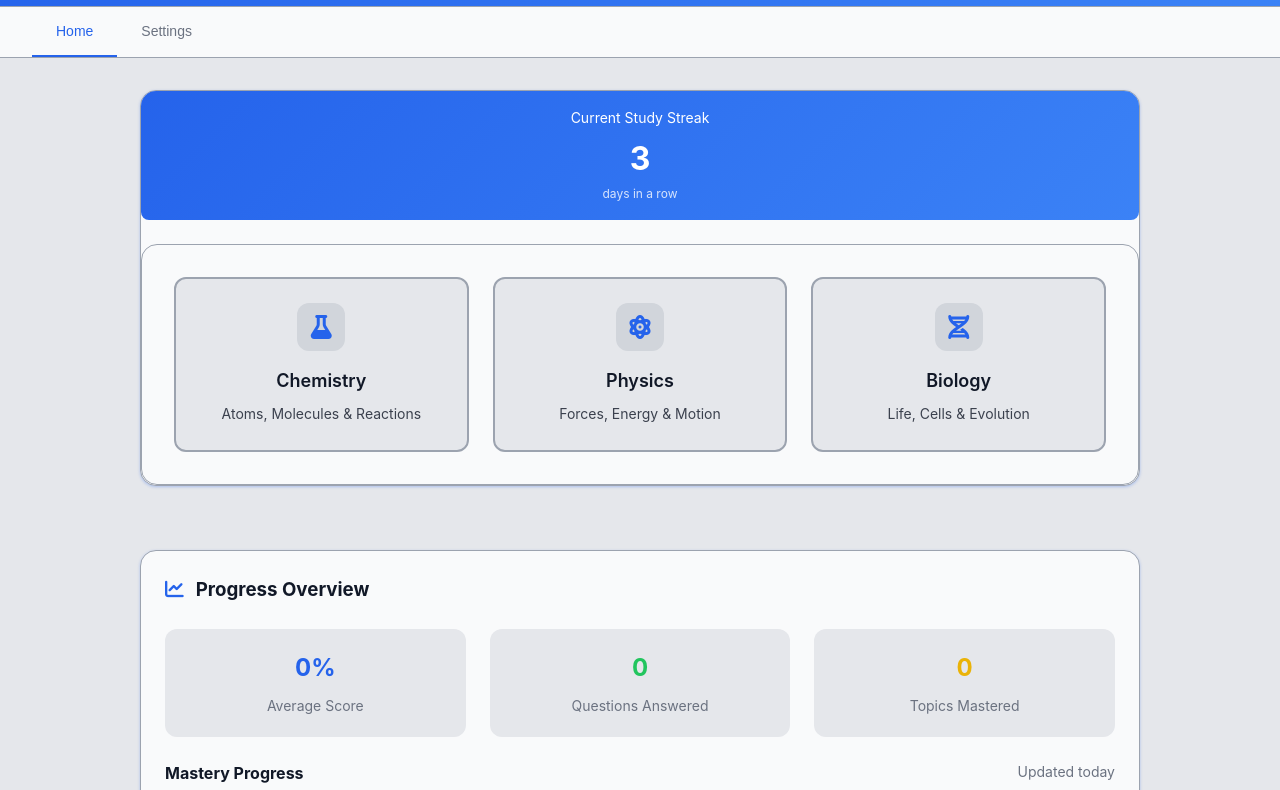
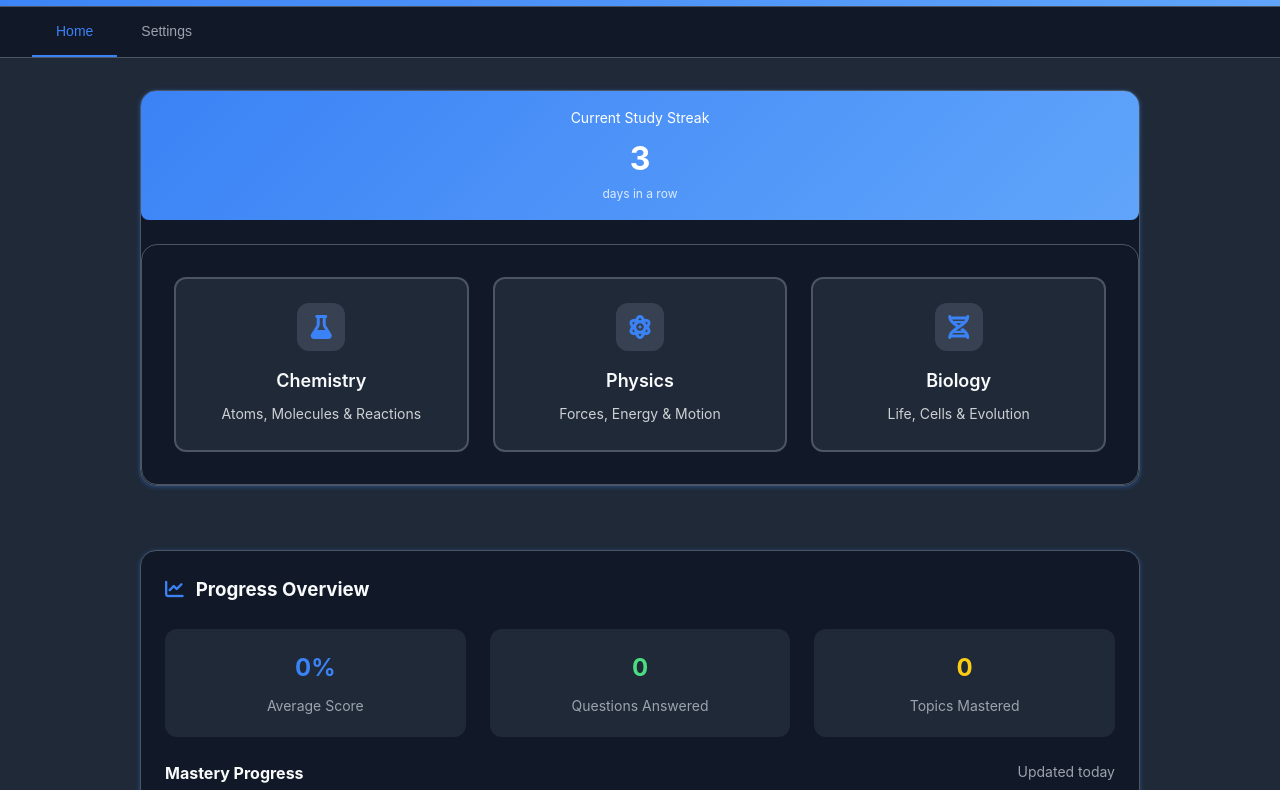
Before and after one commit to Jack18621/sciencerevise, a plain HTML site: page index.html in a window 1280 px wide. Shown: the part 71-861 px from the top of the page. Drawn offline with nearby package versions, Linux system fonts and the light colour scheme.

Commit message:
Update index.html

```diff
--- a/index.html
+++ b/index.html
@@ -16,19 +16,19 @@
 
 <style>
 :root[data-theme="light"] {
-    --primary-color: #2563EB;        /* Bright blue */
-    --primary-dark: #1D4ED8;         /* Darker blue */
-    --secondary-color: #3B82F6;      /* Medium blue */
-    --success-color: #22C55E;        /* Vibrant green */
-    --warning-color: #EAB308;        /* Gold */
-    --error-color: #DC2626;          /* Red */
-    --bg-primary: #F9FAFB;           /* Very light grey */
-    --bg-secondary: #E5E7EB;         /* Light grey */
-    --bg-tertiary: #D1D5DB;          /* Medium grey */
-    --text-primary: #111827;         /* Almost black */
-    --text-secondary: #6B7280;       /* Muted grey */
-    --border-color: #9CA3AF;         /* Soft grey */
-    --shadow: 0 1px 3px 0 rgba(37, 99, 235, 0.3);
+    --primary-color: #3B82F6;        /* Medium blue */
+    --primary-dark: #2563EB;         /* Bright blue */
+    --secondary-color: #60A5FA;      /* Light blue */
+    --success-color: #4ADE80;        /* Soft green */
+    --warning-color: #FACC15;        /* Bright gold */
+    --error-color: #F87171;          /* Light red */
+    --bg-primary: #111827;           /* Dark navy */
+    --bg-secondary: #1F2937;         /* Darker grey-blue */
+    --bg-tertiary: #374151;          /* Medium grey-blue */
+    --text-primary: #F9FAFB;         /* Very light grey */
+    --text-secondary: #9CA3AF;       /* Soft grey */
+    --border-color: #4B5563;         /* Dark grey */
+    --shadow: 0 1px 5px 0 rgba(59, 130, 246, 0.4);
 }
 
 :root[data-theme="dark"] {
```
